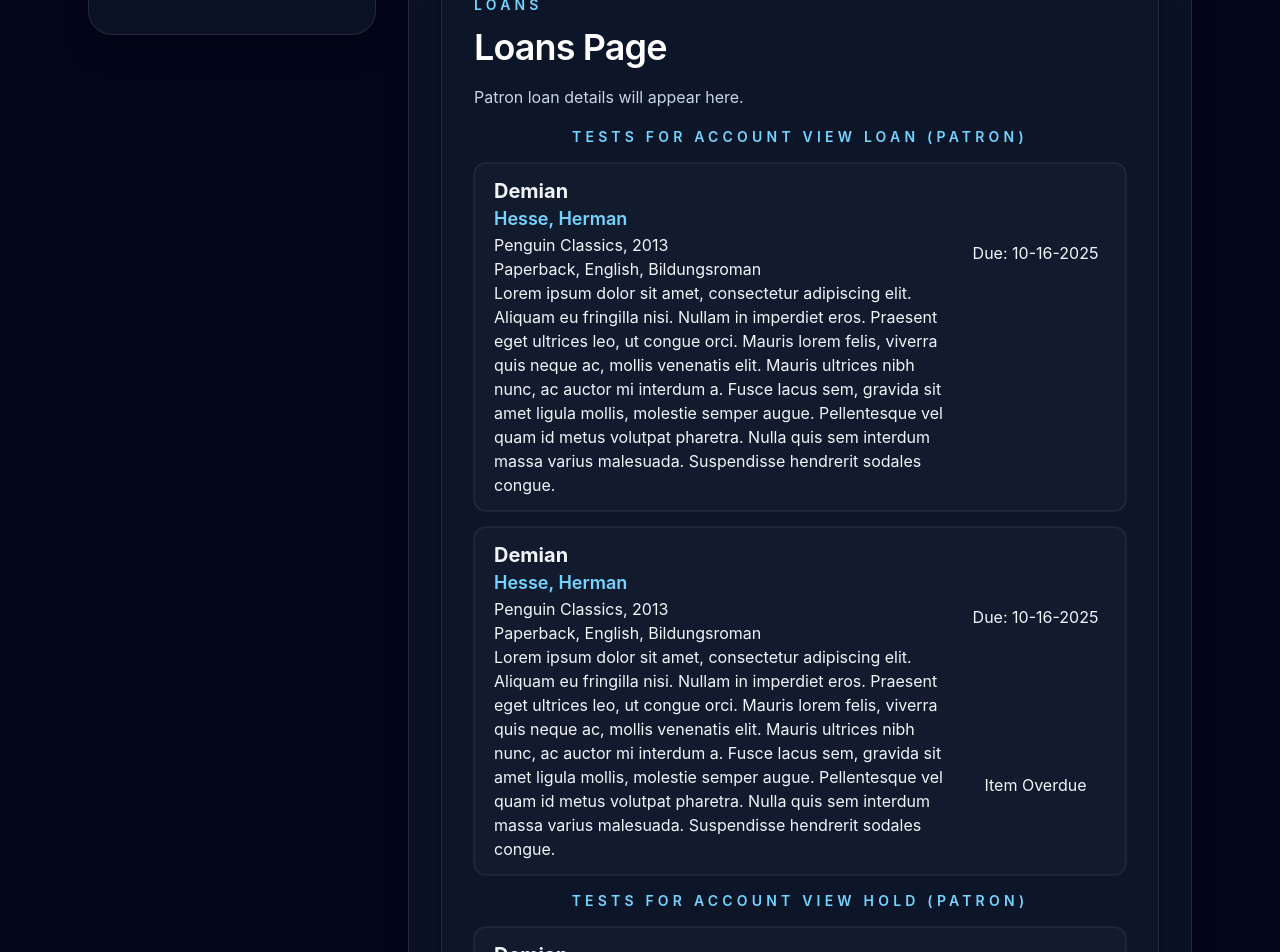
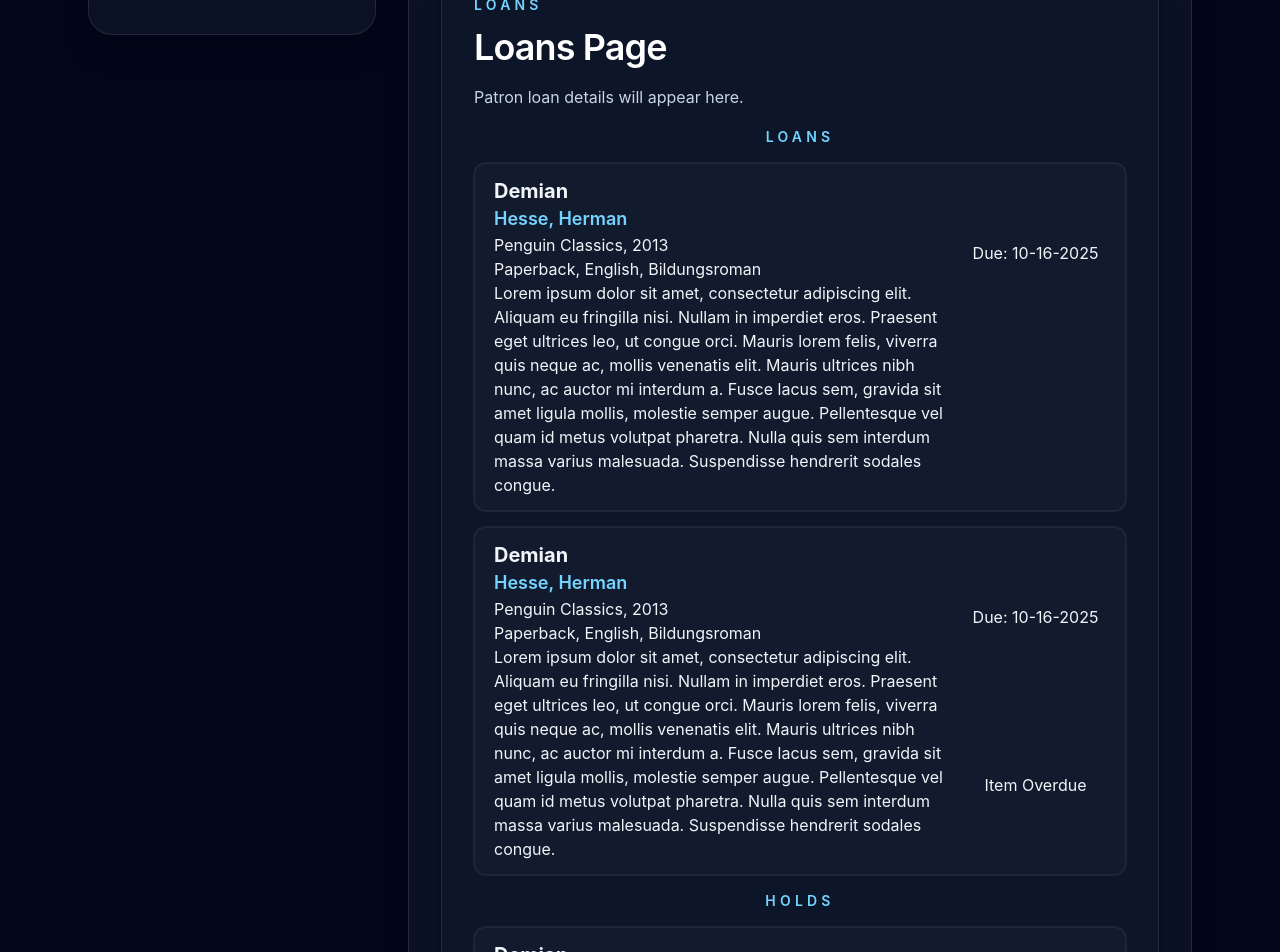
Before and after one commit to devpatel26/Library-Database, a React (Vite) app in the folder react/: page /account/loans in a window 1280 px wide. Shown: the part 300-1252 px from the top of the page. Built offline with nearby package versions, Linux system fonts and the light colour scheme; no server answers.

Commit message:
Fixed titles

```diff
--- a/react/src/pages/Loans.jsx
+++ b/react/src/pages/Loans.jsx
@@ -32,13 +32,13 @@ export default function Loans() {
 
       <div className="flex gap-4 flex-wrap justify-evenly mt-4">
         <p className="text-sm font-semibold uppercase tracking-[0.3em] text-sky-300">
-          Tests for account view loan (patron)
+          Loans
         </p>
         {dummyItemLoans.map((item, index) => (
           <ItemLoan key={index} itemData={item} />
         ))}
         <p className="text-sm font-semibold uppercase tracking-[0.3em] text-sky-300">
-          Tests for account view hold (patron)
+          Holds
         </p>
         {dummyItemHolds.map((item, index) => (
           <ItemHold key={index} itemData={item} />
```
